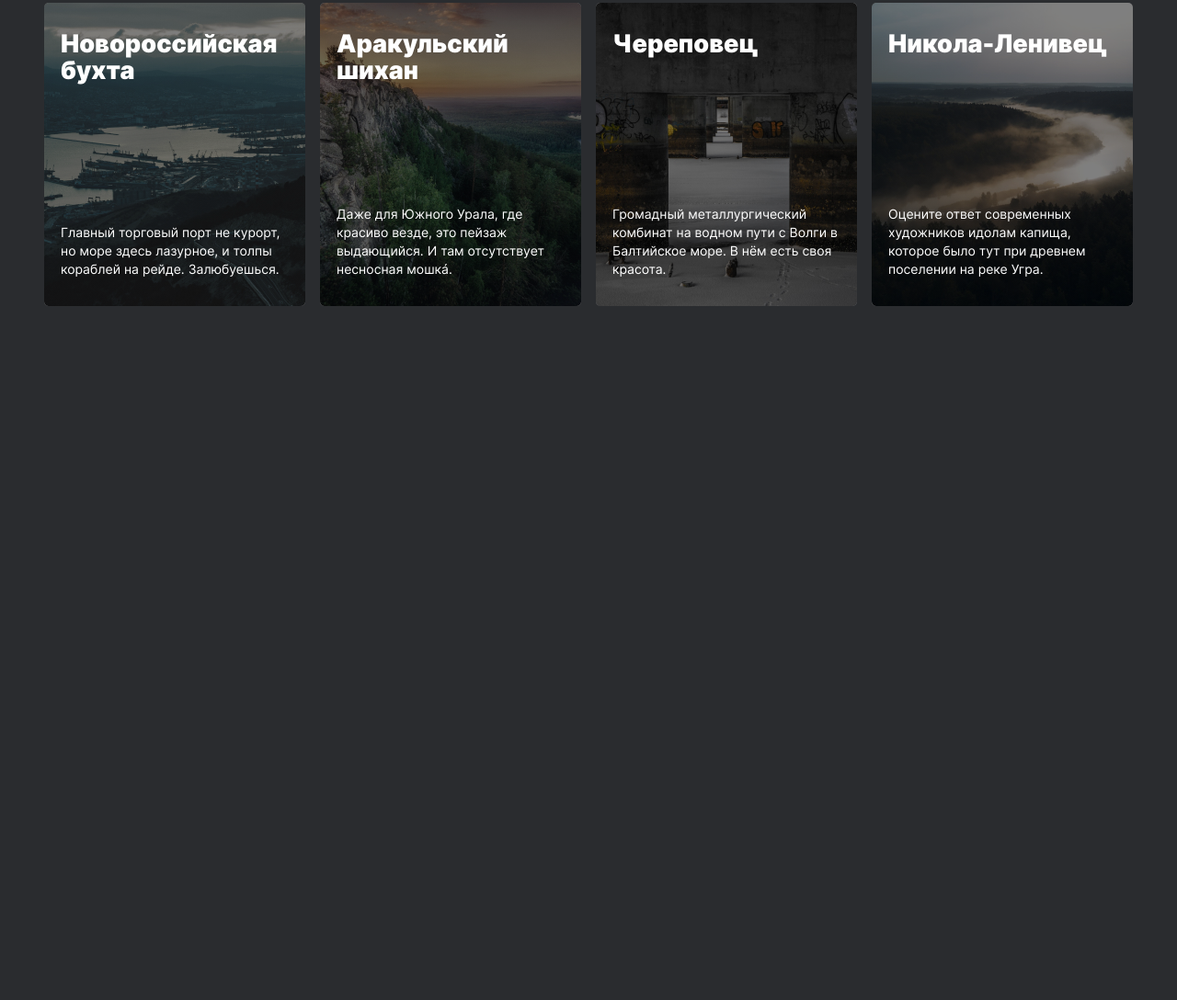
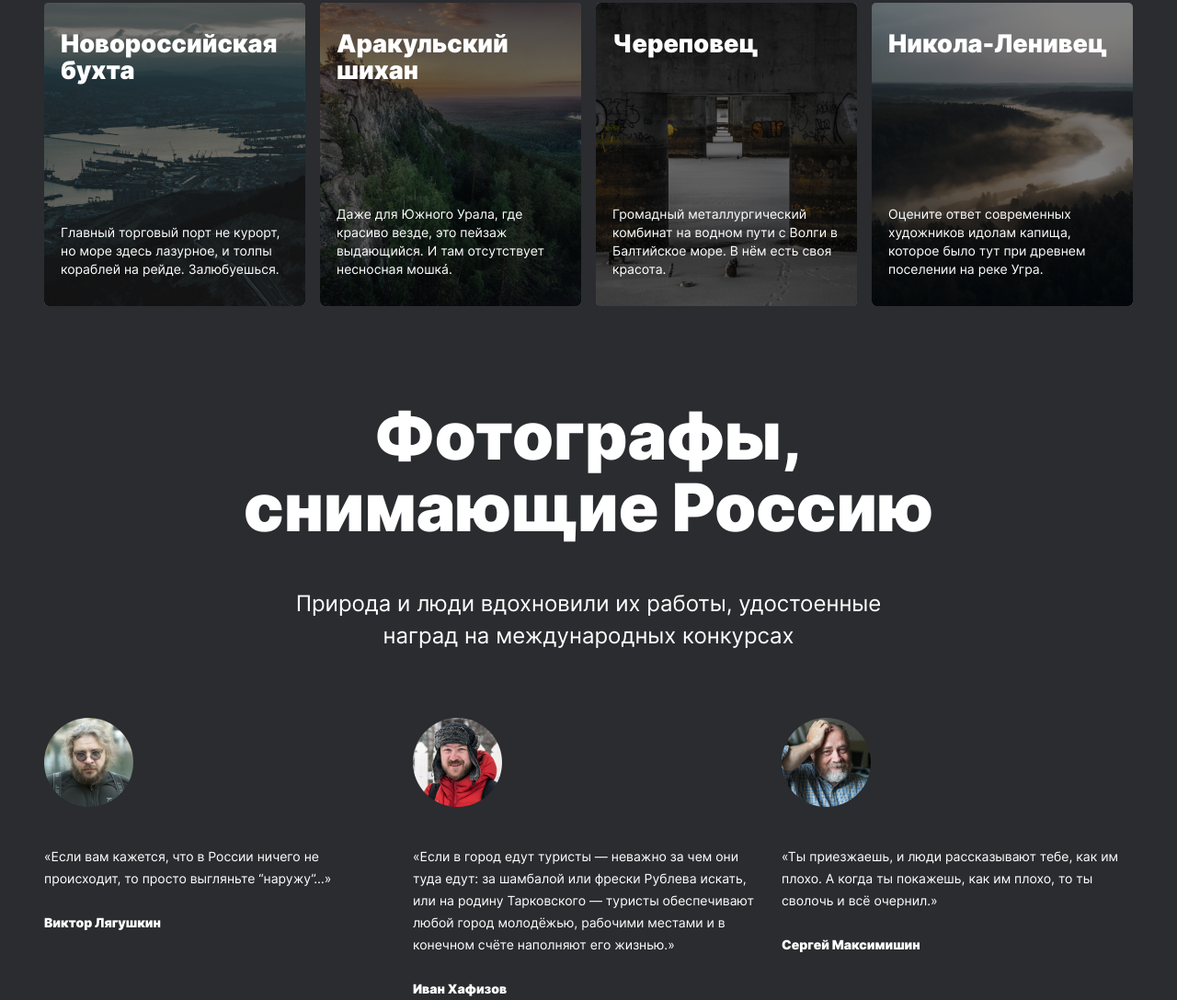
Before and after one commit to lupenq/praktikum_sprint3, a plain HTML site: page index.html in a window 1280 px wide. Shown: the part 6875-7963 px from the top of the page at 92% size. Before the commit the page ends 7280 px from the top, so only its background shows below. Drawn offline with Linux system fonts and the light colour scheme.

Commit message:
add comments section and comment block

```diff
--- /dev/null
+++ b/blocks/comment/__author/comment__author.css
@@ -0,0 +1,7 @@
+.comment__author {
+    font-style: normal;
+    font-weight: 900;
+    font-size: 14px;
+    line-height: 24px;
+    margin: 24px 0 0 0;
+}
--- /dev/null
+++ b/blocks/comment/__image/comment__image.css
@@ -0,0 +1,5 @@
+.comment__image {
+    width: 97px;
+    height: 97px;
+    border-radius: 100px;
+}
--- /dev/null
+++ b/blocks/comment/__quote/comment__quote.css
@@ -0,0 +1,7 @@
+.comment__quote {
+    font-style: normal;
+    font-weight: normal;
+    font-size: 14px;
+    line-height: 24px;
+    margin: 42px 0 0 0;
+}
--- /dev/null
+++ b/blocks/comment/comment.css
@@ -0,0 +1,10 @@
+@import url("./__author/comment__author.css");
+@import url("./__image/comment__image.css");
+@import url("./__quote/comment__quote.css");
+
+.comment {
+    width: 382px;
+    display: flex;
+    flex-direction: column;
+    justify-content: flex-start;
+}
--- /dev/null
+++ b/blocks/comments/__container/comments__container.css
@@ -0,0 +1,6 @@
+.comments__container {
+    display: grid;
+    grid-template-columns: repeat(3, 1fr);
+    grid-column-gap: 19px;
+    margin-top: 72px;
+}
--- /dev/null
+++ b/blocks/comments/comments.css
@@ -0,0 +1,5 @@
+@import url("./__container/comments__container.css");
+
+.comments {
+    margin-top: 102px;
+}
--- a/index.html
+++ b/index.html
@@ -313,13 +313,14 @@
                 <h3 class="content-subtitle">
                     места, рекомендованные нашими фотографами
                 </h3>
-                <a class="additional__container">
+                <div class="additional__container">
                     <article class="additional__item">
                         <h4 class="additional__heading">
                             Новороссийская бухта
                         </h4>
                         <p class="additional__text">
-                            Главный торговый порт не курорт, но море здесь лазурное, и толпы кораблей на рейде. Залюбуешься.
+                            Главный торговый порт не курорт, но море здесь
+                            лазурное, и толпы кораблей на рейде. Залюбуешься.
                         </p>
                     </article>
 
@@ -328,7 +329,8 @@
                             Аракульский шихан
                         </h4>
                         <p class="additional__text">
-                            Даже для Южного Урала, где красиво везде, это пейзаж выдающийся. И там отсутствует несносная мошкá.
+                            Даже для Южного Урала, где красиво везде, это пейзаж
+                            выдающийся. И там отсутствует несносная мошкá.
                         </p>
                     </article>
 
@@ -337,7 +339,8 @@
                             Череповец
                         </h4>
                         <p class="additional__text">
-                            Громадный металлургический комбинат на водном пути с Волги в Балтийское море. В нём есть своя красота.
+                            Громадный металлургический комбинат на водном пути с
+                            Волги в Балтийское море. В нём есть своя красота.
                         </p>
                     </article>
 
@@ -346,8 +349,62 @@
                             Никола-Ленивец
                         </h4>
                         <p class="additional__text">
-                            Оцените ответ современных художников идолам капища, которое было тут при древнем поселении на реке Угра.
+                            Оцените ответ современных художников идолам капища,
+                            которое было тут при древнем поселении на реке Угра.
                         </p>
+                    </article>
+                </div>
+            </section>
+            <section class="comments">
+                <h2 class="content-title">
+                    Фотографы, снимающие Россию
+                </h2>
+                <h3 class="content-subtitle">
+                    Природа и люди вдохновили их работы, удостоенные наград на
+                    международных конкурсах
+                </h3>
+                <div class="comments__container">
+                    <article class="comment">
+                        <img
+                            class="comment__image"
+                            src="./images/lyagushkin.jpg"
+                            alt=""
+                        />
+                        <p class="comment__quote">
+                            «Если вам кажется, что в России ничего не
+                            происходит, то просто выгляньте “наружу”…»
+                        </p>
+                        <p class="comment__author">Виктор Лягушкин</p>
+                    </article>
+
+                    <article class="comment">
+                        <img
+                            class="comment__image"
+                            src="./images/hafizov.jpg"
+                            alt=""
+                        />
+                        <p class="comment__quote">
+                            «Если в город едут туристы — неважно за чем они туда
+                            едут: за шамбалой или фрески Рублева искать, или на
+                            родину Тарковского — туристы обеспечивают любой
+                            город молодёжью, рабочими местами и в конечном счёте
+                            наполняют его жизнью.»
+                        </p>
+                        <p class="comment__author">Иван Хафизов</p>
+                    </article>
+
+                    <article class="comment">
+                        <img
+                            class="comment__image"
+                            src="./images/maksimshin.jpg"
+                            alt=""
+                        />
+                        <p class="comment__quote">
+                            «Ты приезжаешь, и люди рассказывают тебе, как им
+                            плохо. А когда ты покажешь, как им плохо, то ты
+                            сволочь и всё очернил.»
+                        </p>
+                        <p class="comment__author">Сергей Максимишин</p>
                     </article>
                 </div>
             </section>
--- a/pages/index.css
+++ b/pages/index.css
@@ -11,6 +11,8 @@
 @import url("../blocks/content-subtitle/content-subtitle.css");
 @import url("../blocks/video/video.css");
 @import url("../blocks/additional/additional.css");
+@import url("../blocks/comment/comment.css");
+@import url("../blocks/comments/comments.css");
 
 body {
     font-family: "Inter", Arial, sans-serif;
```
Also changed, not shown: images/hafizov.jpg (added), images/lyagushkin.jpg (added), images/maksimshin.jpg (added).
